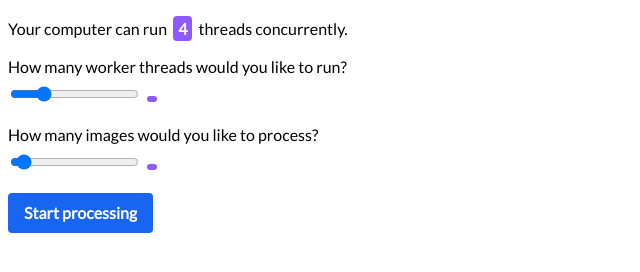
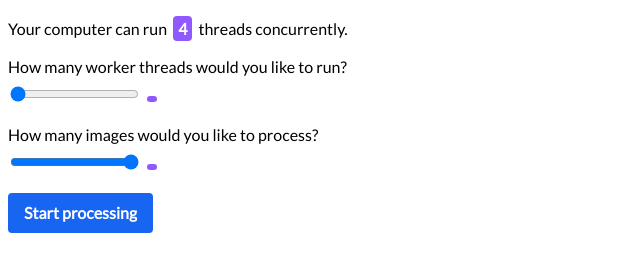
Before and after one commit to pamelafox/parallel-demo, a website with bundled scripts: page src/index.html in a window 1280 px wide. Shown: the whole page, without its empty margins (0-640 px from the left). Built offline with nearby package versions, Linux system fonts and the light colour scheme.

Commit message:
Changing defaults

```diff
--- a/src/index.html
+++ b/src/index.html
@@ -9,11 +9,11 @@
     <p>Your computer can run <strong id="concurrency" class="special">4</strong> threads concurrently.</p>
     <div class="question">
     <label for="workersRange">How many worker threads would you like to run?</label>
-    <input id="workersRange" type="range" min="1" max="32" value="8"> <span id="workersRangeVal" class="special"></span>
+    <input id="workersRange" type="range" min="1" max="4" value="1"> <span id="workersRangeVal" class="special"></span>
     </div>
     <div class="question">
     <label for="imagesRange">How many images would you like to process?</label>
-    <input id="imagesRange" type="range" min="1" max="20" value="2"> <span id="imagesRangeVal" class="special"></span>
+    <input id="imagesRange" type="range" min="1" max="20" value="24"> <span id="imagesRangeVal" class="special"></span>
     </div>
     <button id="processButton" class="primary"><span>Start processing</span></button>
     <span id="status"></span>
```
Also changed, not shown: docs/index.html (+1 -1 lines), 5 other files.
